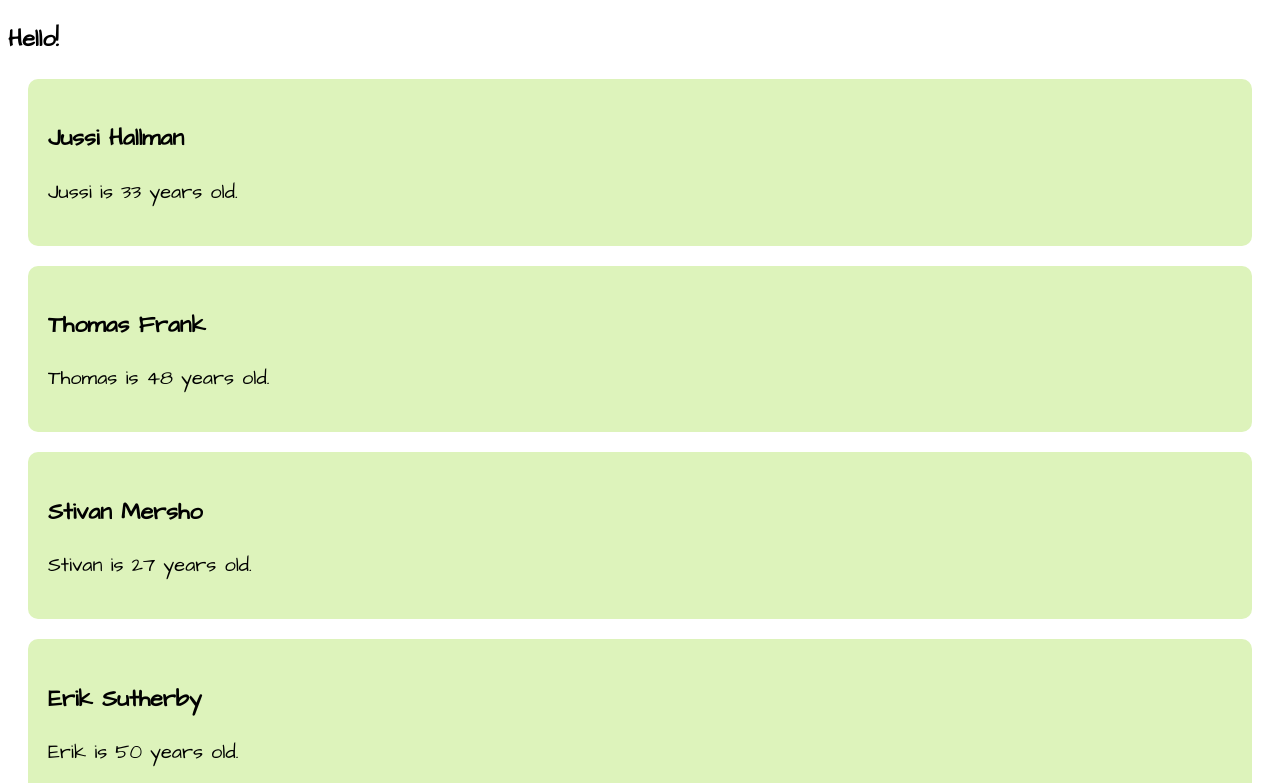
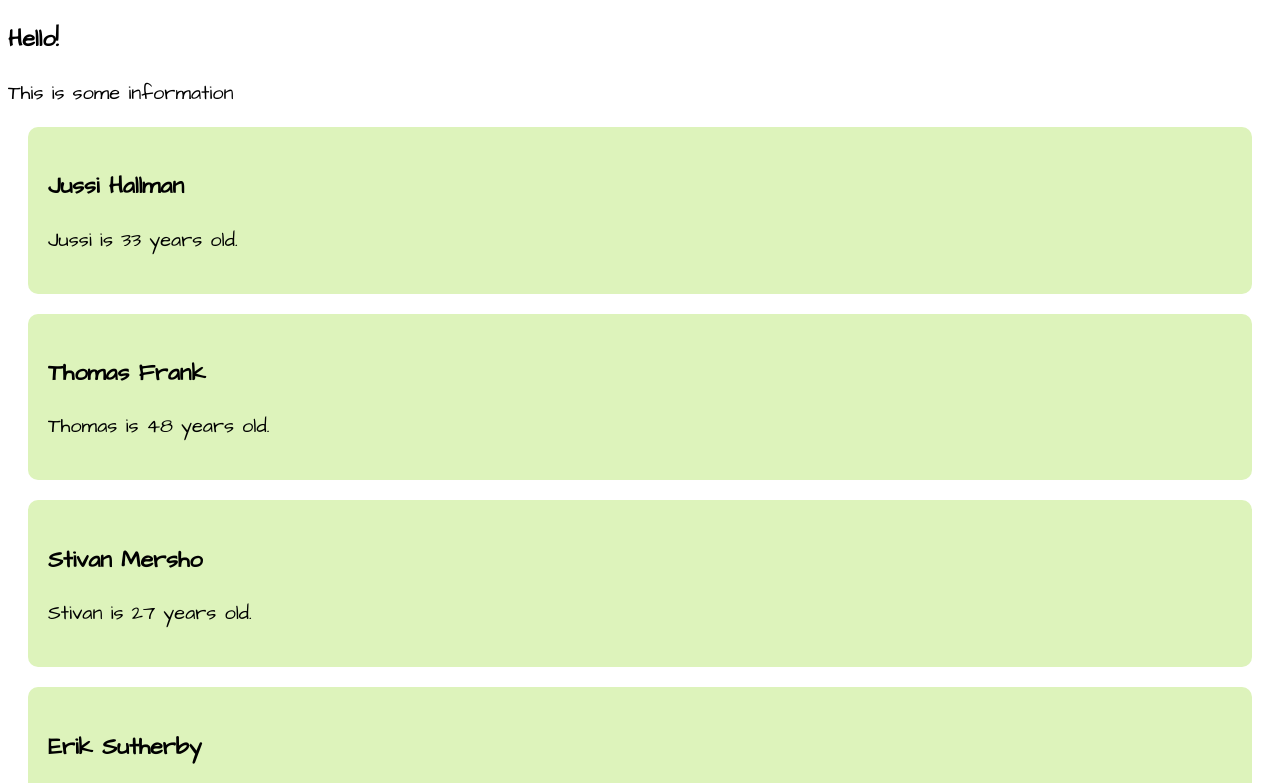
Before and after one commit to CodeFinnisher/javascript-demo, a plain HTML site: page index.html in a window 1280 px wide. Shown: the top 783 px of the page. Drawn offline with nearby package versions, Linux system fonts and the light colour scheme.

Commit message:
added p tag

```diff
--- a/index.html
+++ b/index.html
@@ -11,6 +11,7 @@
 
 <body>
   <h3>Hello!</h3>
+  <p>This is some information</p>
   <script src="https://code.jquery.com/jquery-3.5.1.min.js"
     integrity="sha256-9/aliU8dGd2tb6OSsuzixeV4y/faTqgFtohetphbbj0=" crossorigin="anonymous"></script>
   <script src="main.js"></script>
```
